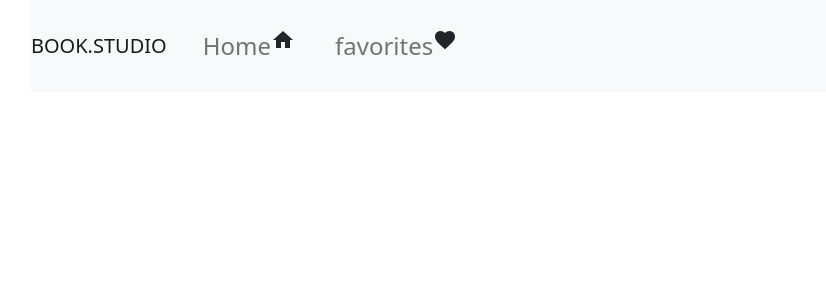
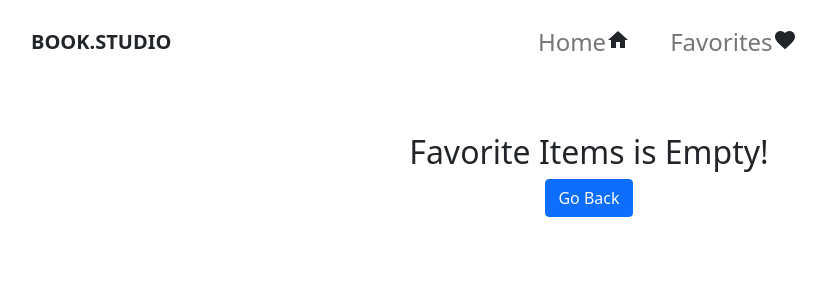
Before and after one commit to qridwan/Book-Studio, a React (Create React App) app: page /home/favorites in a window 1280 px wide. Shown: the top 300 px of the page, without its empty margins (51-877 px from the left). Built offline with nearby package versions, Linux system fonts and the light colour scheme.

Commit message:
polished

```diff
--- a/src/App.css
+++ b/src/App.css
@@ -1,3 +1,7 @@
+.no-underline {
+  text-decoration: none;
+}
+
 .pagination {
   margin: 15px auto;
   display: flex;
@@ -6,24 +10,24 @@
   outline: none;
 }
 .pagination > .active > a{
-  background-color: #0B5ED7 ;
-  border-color: #0B5ED7 ;
+  background-color: #a5c0e7 ;
+  border-color: #a5c0e7 ;
   color: #fff;
 }
 .pagination > li > a{
-  border: 1px solid #0B5ED7 ;
+  border: 1px solid #a5c0e7 ;
   padding: 5px 10px;
   outline: none;
   cursor: pointer;
 }
 .pagination > .active > a, .pagination > .active > span, .pagination > .active > a:hover, .pagination > .active > span:hover, .pagination > .active > a:focus, .pagination > .active > span:focus{
-  background-color: #0B5ED7 ;
-  border-color: #0B5ED7;
+  background-color: #a5c0e7 ;
+  border-color: #a5c0e7;
   outline: none ;
   color: white
 }
 .pagination > li > a, .pagination > li > span{
-  color: #0B5ED7
+  color: #a5c0e7
 }
 .pagination > li:first-child > a, .pagination > li:first-child > span, .pagination > li:last-child > a, .pagination > li:last-child > span{
   border-radius: unset;
--- a/src/App.js
+++ b/src/App.js
@@ -20,7 +20,7 @@ function App() {
           <Route exact path="/home">
             <Home />
           </Route>
-          <Route exact path="/favorites">
+          <Route exact path="/home/favorites">
             <Favorites />
           </Route>
           <Route path="/home/:id/detail">
--- a/src/components/Details/Details.js
+++ b/src/components/Details/Details.js
@@ -2,11 +2,12 @@ import React from "react";
 import { Button, Card, ListGroup, ListGroupItem } from "react-bootstrap";
 import { connect } from "react-redux";
 import { useParams } from "react-router";
+import { Link } from "react-router-dom";
 import { addToFav } from "../../Redux/actions/FavAction";
 
 const Details = (props) => {
-console.log("🚀 ~ file: Details.js ~ line 7 ~ Details ~ props", props)
-    const { books, addToFav } = props;
+  console.log("🚀 ~ file: Details.js ~ line 7 ~ Details ~ props", props);
+  const { books, addToFav } = props;
   const { id } = useParams();
   const clickedItem = books.find((book) => book.id === id);
   const { price, book_image, name, book_author } = clickedItem;
@@ -21,8 +22,19 @@ console.log("🚀 ~ file: Details.js ~ line 7 ~ Details ~ props", props)
           <ListGroupItem>Price: {price}</ListGroupItem>
           <ListGroupItem>Author: {book_author}</ListGroupItem>
         </ListGroup>
-        <Card.Body>
-          <Button onClick={() => {addToFav(id, book_image, name, price)}}>Add to Favorite</Button>
+        <Card.Body className="d-flex  justify-content-between">
+          <Button>
+            <Link to="/home" className="no-underline text-light">
+              Go Back
+            </Link>
+          </Button>
+          <Button
+            onClick={() => {
+              addToFav(id, book_image, name, price);
+            }}
+          >
+            Add to Favorite
+          </Button>
         </Card.Body>
       </Card>
     </div>
@@ -31,6 +43,6 @@ console.log("🚀 ~ file: Details.js ~ line 7 ~ Details ~ props", props)
 
 const mapStateToProps = (state) => state;
 const mapDispatchToProps = {
-    addToFav: addToFav,
-  };
+  addToFav: addToFav,
+};
 export default connect(mapStateToProps, mapDispatchToProps)(Details);
--- a/src/components/Favorites/FavCard.js
+++ b/src/components/Favorites/FavCard.js
@@ -4,7 +4,7 @@ import { Button, Card, Col } from "react-bootstrap";
 const FavCard = ({ info, removeFromFav }) => {
   const { img, name, price, favId } = info;
   return (
-    <Col md={4} className="mb-3">
+    <Col md={3} className="mb-3">
       <Card style={{ width: "100%" }}>
         <Card.Img variant="top" src={img} />
         <Card.Body>
--- a/src/components/Favorites/Favorites.js
+++ b/src/components/Favorites/Favorites.js
@@ -1,17 +1,28 @@
 import React from "react";
-import { Row } from "react-bootstrap";
+import { Button, Col, Row } from "react-bootstrap";
 import { connect } from "react-redux";
+import { Link } from "react-router-dom";
 import { removeFromFav } from "../../Redux/actions/FavAction";
 import FavCard from "./FavCard";
 
 const Favorites = ({ favorites, removeFromFav }) => {
   return (
     <div className="container">
-      <Row className="justify-content-center mt-5">
-        {favorites.map((book, index) => (
-          <FavCard key={index} info={book} removeFromFav={removeFromFav} />
-        ))}
-      </Row>
+      {favorites.length ? (
+        <Row className="justify-content-center mt-5">
+          {favorites.map((book, index) => (
+            <FavCard key={index} info={book} removeFromFav={removeFromFav} />
+          ))}
+        </Row>
+      ) : (
+        <Row className="justify-content-center mt-5">
+          <Col md={6} className="text-center">
+            {" "}
+            <h2> Favorite Items is Empty! </h2>{" "}
+            <Button> <Link to="/home" className="no-underline text-light">Go Back </Link> </Button>
+          </Col>
+        </Row>
+      )}
     </div>
   );
 };
--- a/src/components/Navigation/Navigation.js
+++ b/src/components/Navigation/Navigation.js
@@ -19,33 +19,35 @@ const StyledBadge = withStyles((theme) => ({
 const Navigation = ({ favorites }) => {
   return (
     <div className="container">
-      <Navbar bg="light" expand="lg">
-        <Navbar.Brand href="#home">BOOK.STUDIO</Navbar.Brand>
+      <Navbar expand="lg">
+        <Navbar.Brand>
+          <NavLink className="no-underline text-dark fw-bolder" to="/home">
+            BOOK.STUDIO
+          </NavLink>
+        </Navbar.Brand>
         <Navbar.Toggle aria-controls="basic-navbar-nav" />
         <Navbar.Collapse id="basic-navbar-nav" className="">
-          <Nav className="ml-auto">
+          <Nav className="m-auto">
             <Nav.Link>
-              <NavLink to="/home">
+              <NavLink className="no-underline h6" to="/home">
                 <IconButton aria-label="home">
-                  <StyledBadge
-                    color="secondary"
-                  >
-                    Home <HomeIcon className="text-dark" />{" "}
+                  <StyledBadge color="secondary">
+                    Home <HomeIcon className="text-dark" />
                   </StyledBadge>
                 </IconButton>
-              </NavLink>{" "}
+              </NavLink>
             </Nav.Link>
             <Nav.Link>
-              <NavLink to="/favorites">
+              <NavLink className="no-underline h6" to="/home/favorites">
                 <IconButton aria-label="cart">
                   <StyledBadge
                     badgeContent={favorites.length}
                     color="secondary"
                   >
-                    favorites <FavoriteIcon className="text-dark" />
+                    Favorites <FavoriteIcon className="text-dark" />
                   </StyledBadge>
                 </IconButton>
-              </NavLink>{" "}
+              </NavLink>
             </Nav.Link>
           </Nav>
         </Navbar.Collapse>
```
